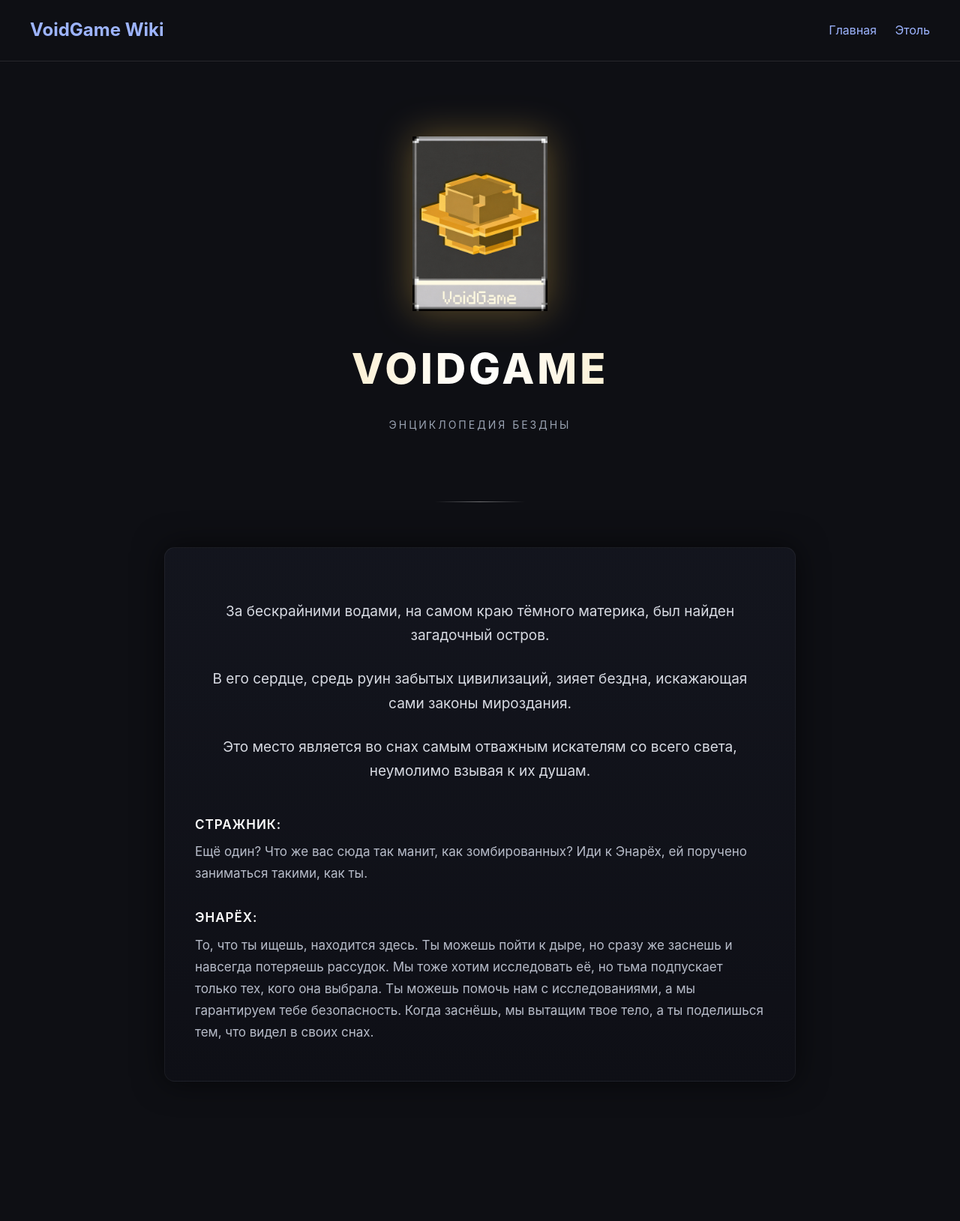
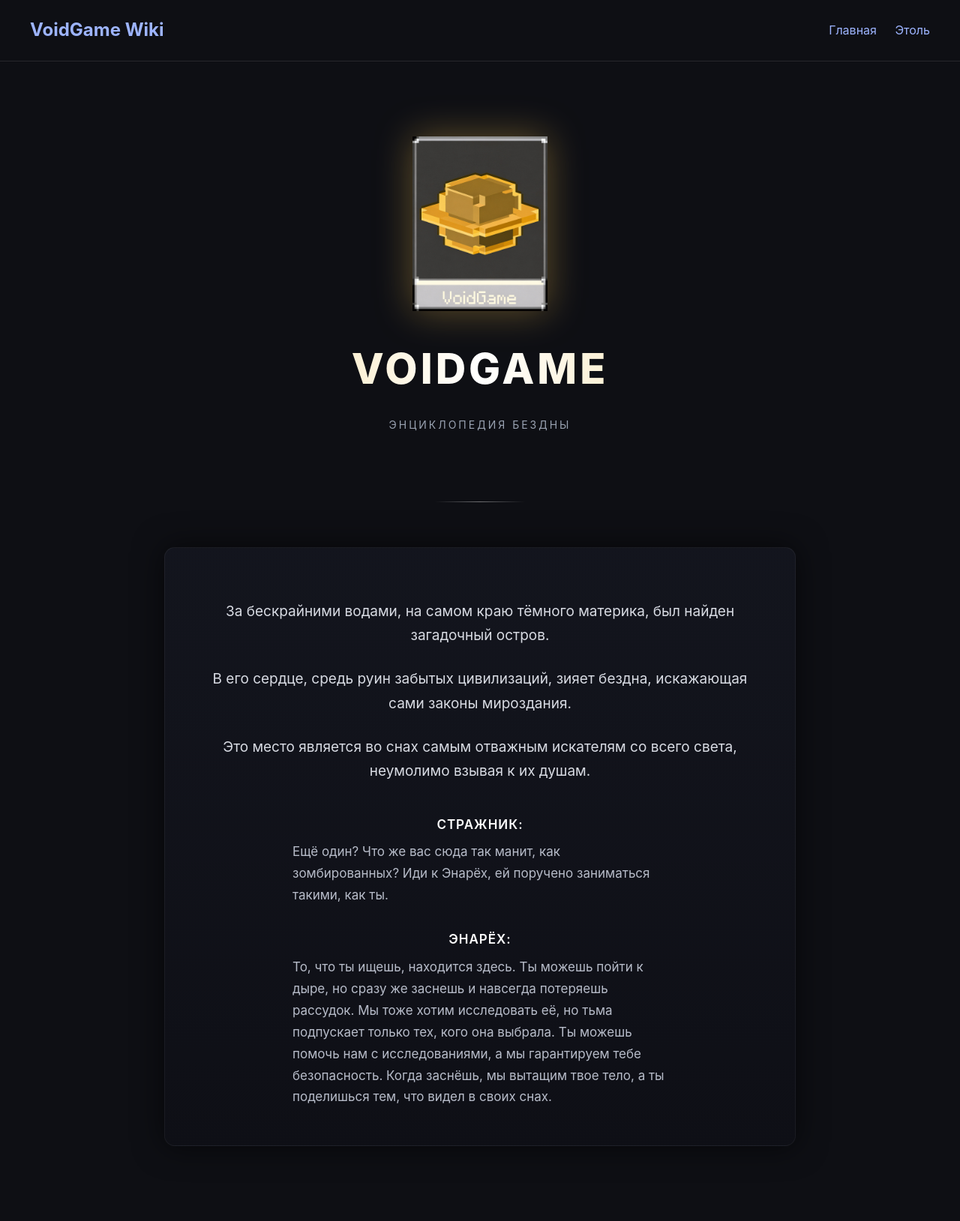
Before and after one commit to tveiv/tveiv.github.io, a Jekyll site: the page built from index.md, in a window 1280 px wide. Shown: the whole page at 75% size. Built offline with Jekyll 4.4.1, drawn with Linux system fonts in a browser that asks for light colours; before the commit the page ends 1543 px from its top, so only the background shows below that.

Commit message:
Центрирую имена на заглавной

```diff
--- a/assets/css/style.css
+++ b/assets/css/style.css
@@ -115,11 +115,16 @@ hr {
   border: none;
 }
 
+/* Внутри style.css */
+
 .lore-dialogue {
   margin-top: 40px;
   font-size: 17px;
   color: #b7bcc9;
-  text-align: left;
+  text-align: left; /* Вот ключевое изменение! */
+  max-width: 500px; /* Делаем блок диалога уже для лучшей читаемости */
+  margin-left: auto;
+  margin-right: auto;
 }
 
 .lore-name {
@@ -129,6 +134,7 @@ hr {
   letter-spacing: 1px;
   color: #ffffff;
   text-transform: uppercase;
+  text-align: center; /* Имя персонажа можно оставить по центру */
 }
 
 
```
